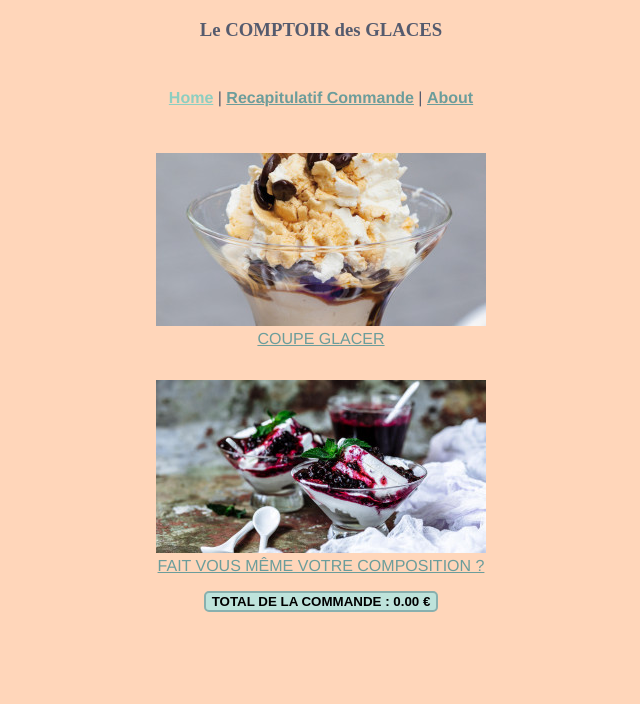
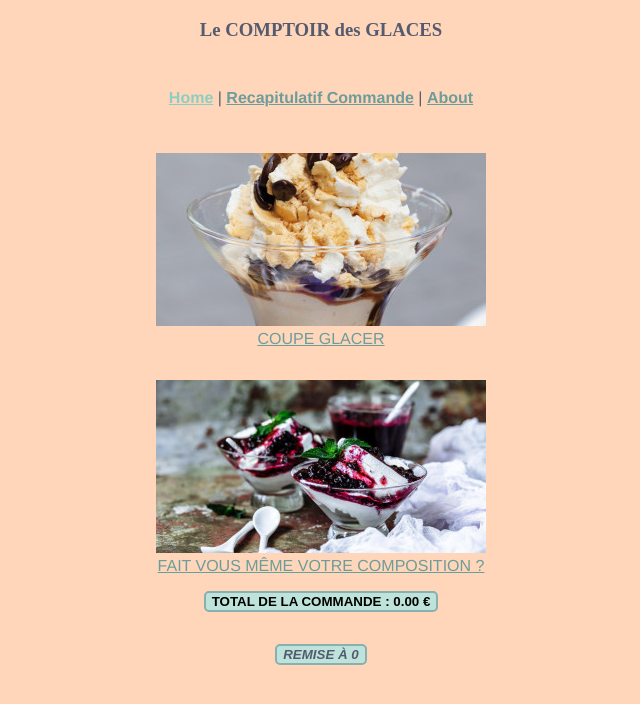
Before and after one commit to ChristopherKerhman/Comptoire, a Vue app: page /#/ in a window 1280 px wide. Shown: the top 704 px of the page, without its empty margins (319-959 px from the left). Built offline with nearby package versions, Linux system fonts and the light colour scheme.

Commit message:
Remise à 0

```diff
--- a/src/components/commande.vue
+++ b/src/components/commande.vue
@@ -8,6 +8,8 @@
       {{coulis}}
     </li>
   </ul>
+  <button class="bouttonAdd" v-on:click="Reset">Remise à 0</button>
+
 </template>
 <script>
 import { mapState } from 'vuex'
@@ -15,6 +17,11 @@ export default {
   name: 'commande',
   computed: {
     ...mapState(['panierClient', 'commande', 'coupeCreateurPerso'])
+  },
+  methods: {
+    Reset () {
+      location.reload()
+    }
   }
 }
 </script>
```
